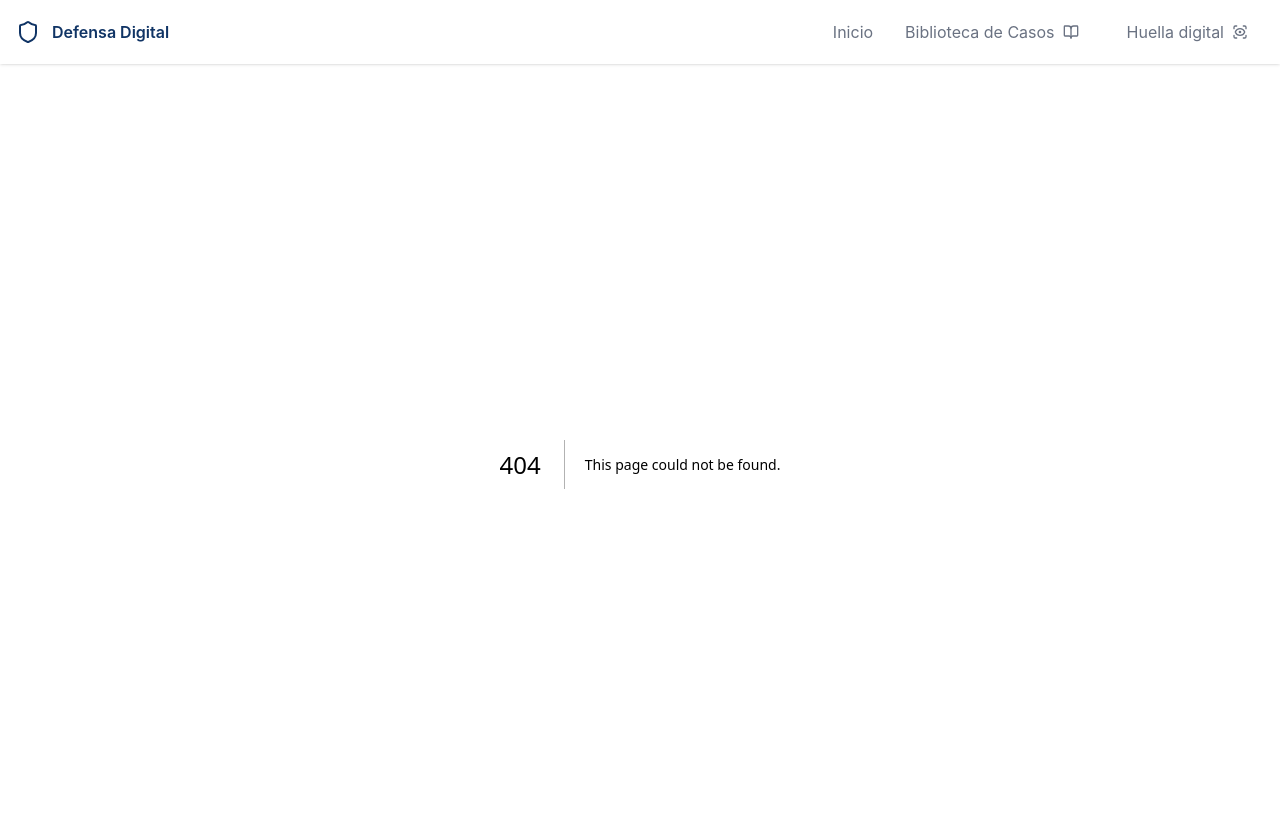
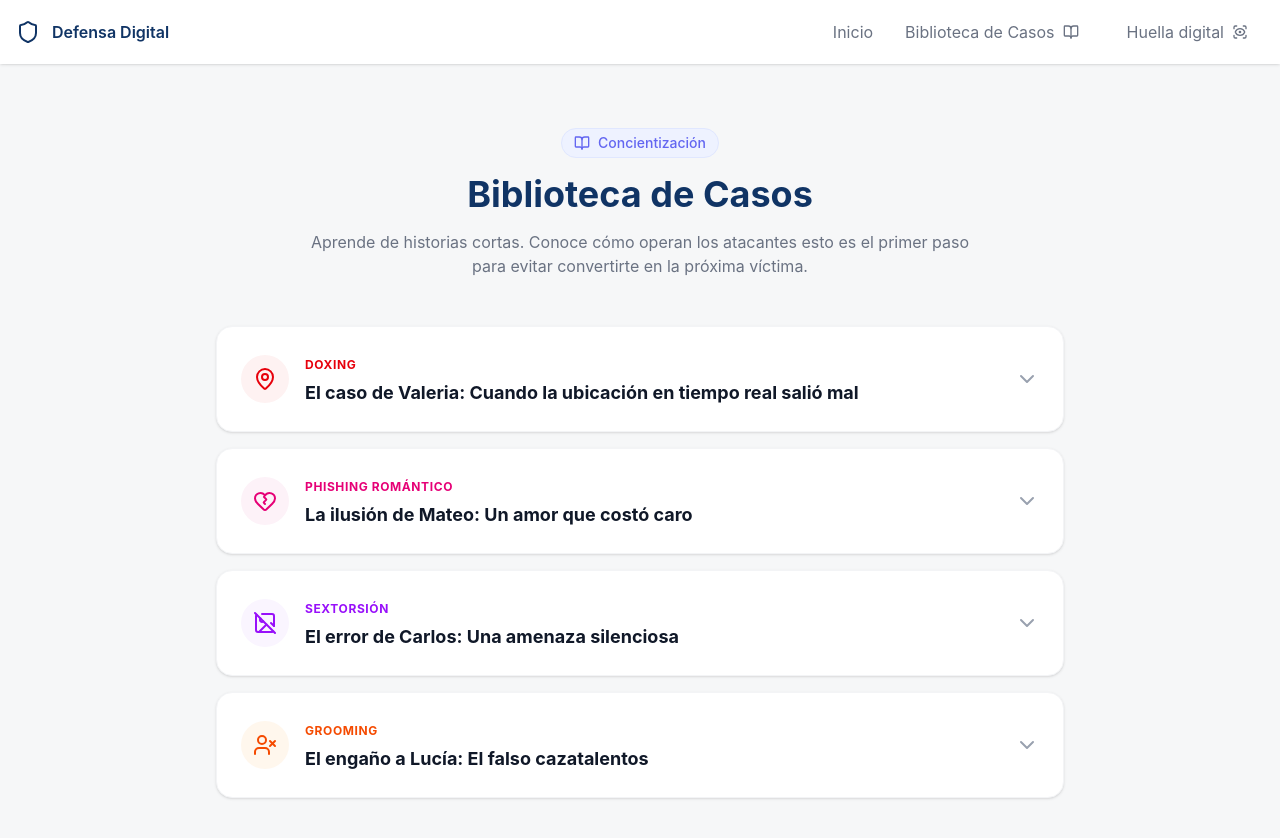
Before and after one commit to Santiago1408/spd-tamarindo, a Next.js app: page /bibliotecaCasos in a window 1280 px wide. Before the commit this address had no page. Shown: the top 838 px of the page. Built offline with nearby package versions, Linux system fonts and the light colour scheme.

Commit message:
page de biblioteca de casos

```diff
--- /dev/null
+++ b/app/bibliotecaCasos/page.tsx
@@ -0,0 +1,11 @@
+import BibliotecaCasos from "@/components/layout/BibliotecaCasos";
+
+export default function PaginaBiblioteca() {
+  return (
+    <div className="min-h-screen bg-background-light py-10">
+
+      <BibliotecaCasos />
+
+    </div>
+  );
+}
--- a/app/simuladorHuella/page.tsx
+++ b/app/simuladorHuella/page.tsx
@@ -3,9 +3,7 @@
 export default function PaginaSimulador() {
   return (
     <div className="min-h-screen bg-background-light py-10">
-
       <SimuladorHuella />
-
     </div>
   );
 }
```
